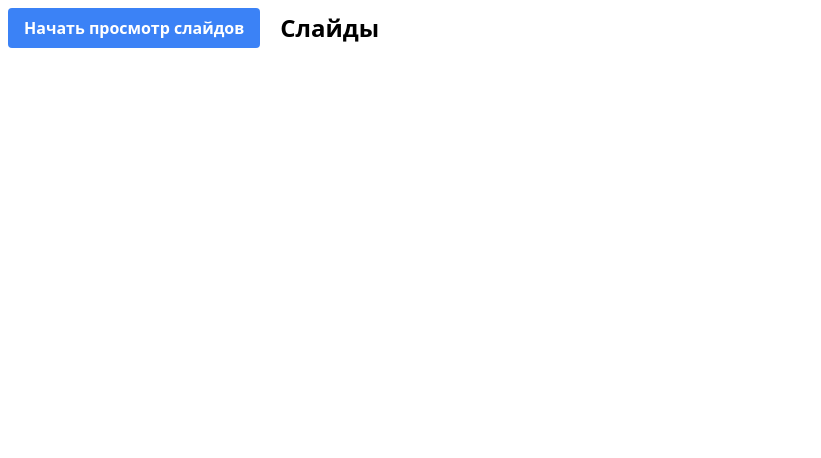
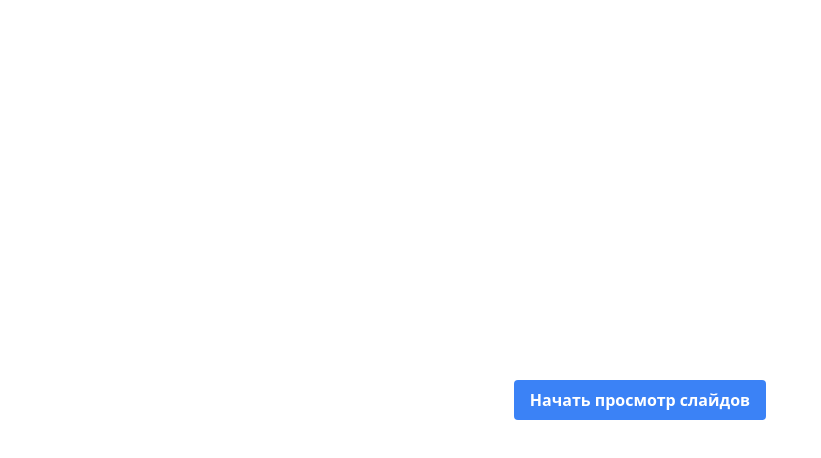
Before and after one commit to firdavs-projects/face-expression-detection, a React (Vite) app: page / in a window 1280 px wide. Shown: the top 458 px of the page, without its empty margins (0-821 px from the left). Built offline with nearby package versions, Linux system fonts and the light colour scheme.

Commit message:
some fixes

```diff
--- a/index.html
+++ b/index.html
@@ -1,5 +1,5 @@
 <!doctype html>
-<html lang="en">
+<html lang="ru">
   <head>
     <meta charset="UTF-8" />
     <link rel="icon" type="image/svg+xml" href="/vite.svg" />
--- a/src/pages/Emotion/index.tsx
+++ b/src/pages/Emotion/index.tsx
@@ -155,7 +155,7 @@ const FaceExpressionDetection: React.FC = () => {
         <div className="container-xl mx-auto p-2">
             <header className="flex items-center gap-4 pb-2">
                 <Link to='/emotion'><Button>Назад к списку</Button></Link>
-                <h1 className="text-2xl font-bold">{isAnalyzing ? "Идет анализ..." : "Анализ эмоций"}</h1>
+                <h1 className="text-xl font-bold">{isAnalyzing ? "Идет анализ..." : "Анализ эмоций"}</h1>
             </header>
 
             {videoFile && (
--- a/src/pages/Main/index.tsx
+++ b/src/pages/Main/index.tsx
@@ -9,12 +9,12 @@ export default function Main() {
     const [isStarted, setIsStarted] = useState(false);
 
     return (
-        <div className="container-xl mx-auto">
+        <div className="container-xl mx-auto flex flex-col items-center justify-center h-screen">
             <header className="text-center flex items-center gap-5 p-2">
                 {isStarted
                     ? (<Link to='/emotion'><Button>Посмотреть анализы</Button></Link>)
-                    : (<Button onClick={() => setIsStarted(true)}>Начать просмотр слайдов</Button>)}
-                <h1 className="text-2xl font-bold">Слайды</h1>
+                    : (<Button className='mx-auto' onClick={() => setIsStarted(true)}>Начать просмотр слайдов</Button>)}
+                {/*<h1 className="text-2xl font-bold">Слайды</h1>*/}
             </header>
             {isStarted
                 ? <Slider images={SLIDES} />
```
